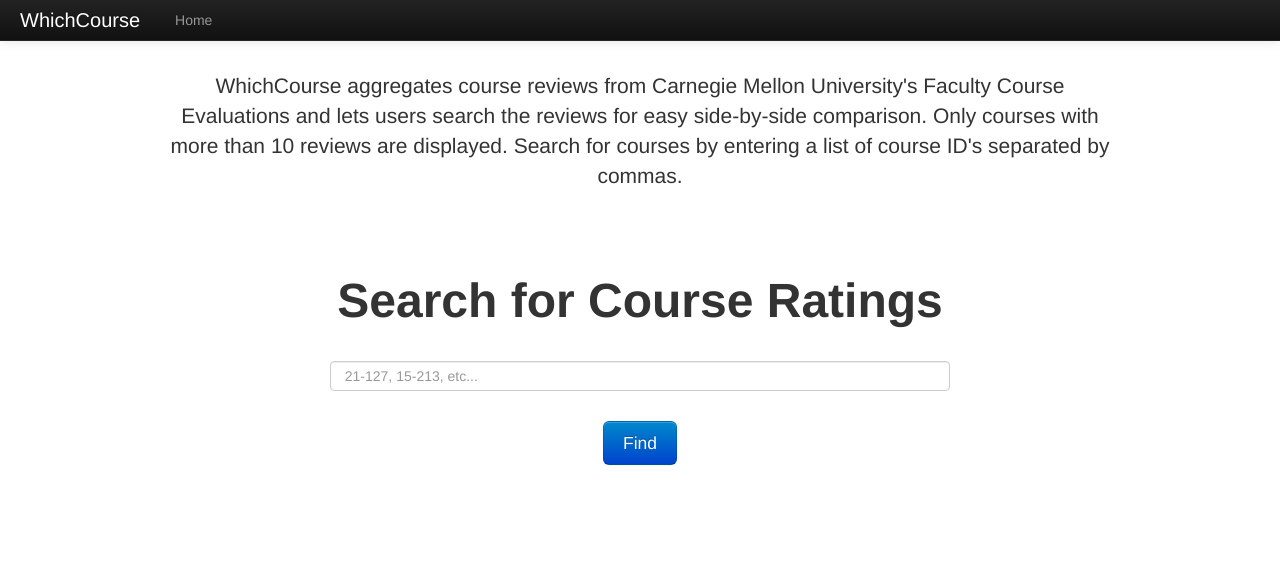
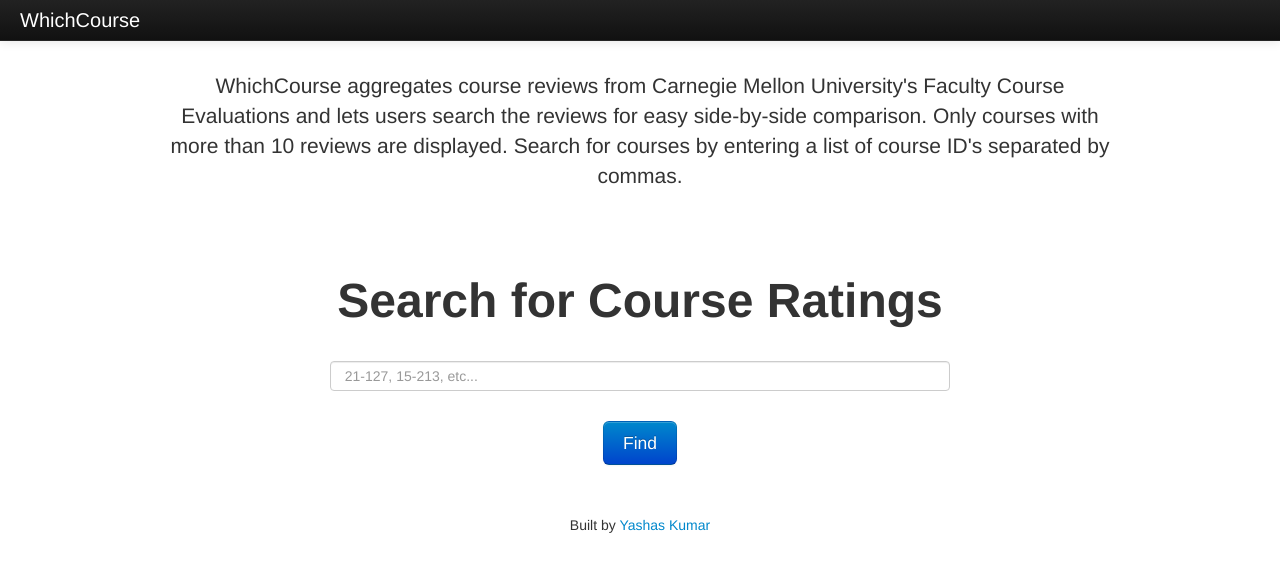
Before and after one commit to yrkumar/which-course, a Flask app: page / in a window 1280 px wide. Shown: the top 572 px of the page. Run offline with Flask 2, Linux system fonts and the light colour scheme.

Commit message:
add credits

```diff
--- a/templates/index.html
+++ b/templates/index.html
@@ -37,7 +37,6 @@
 			<div class="navbar-inner">
 				<a class="brand">WhichCourse</a>
 				<ul class="nav">
-					<li><a href="/">Home</a></li>
 				</ul>
 			</div>
 		</div>
@@ -60,6 +59,7 @@
 				<p>&nbsp;</p>
 				{% block content %}
 				{% endblock %}
+				<p>Built by <a href="http://www.andrew.cmu.edu/user/yrkumar" target="_new">Yashas Kumar</a></p>
 			</div>
 		</div>
 	</body>
```
